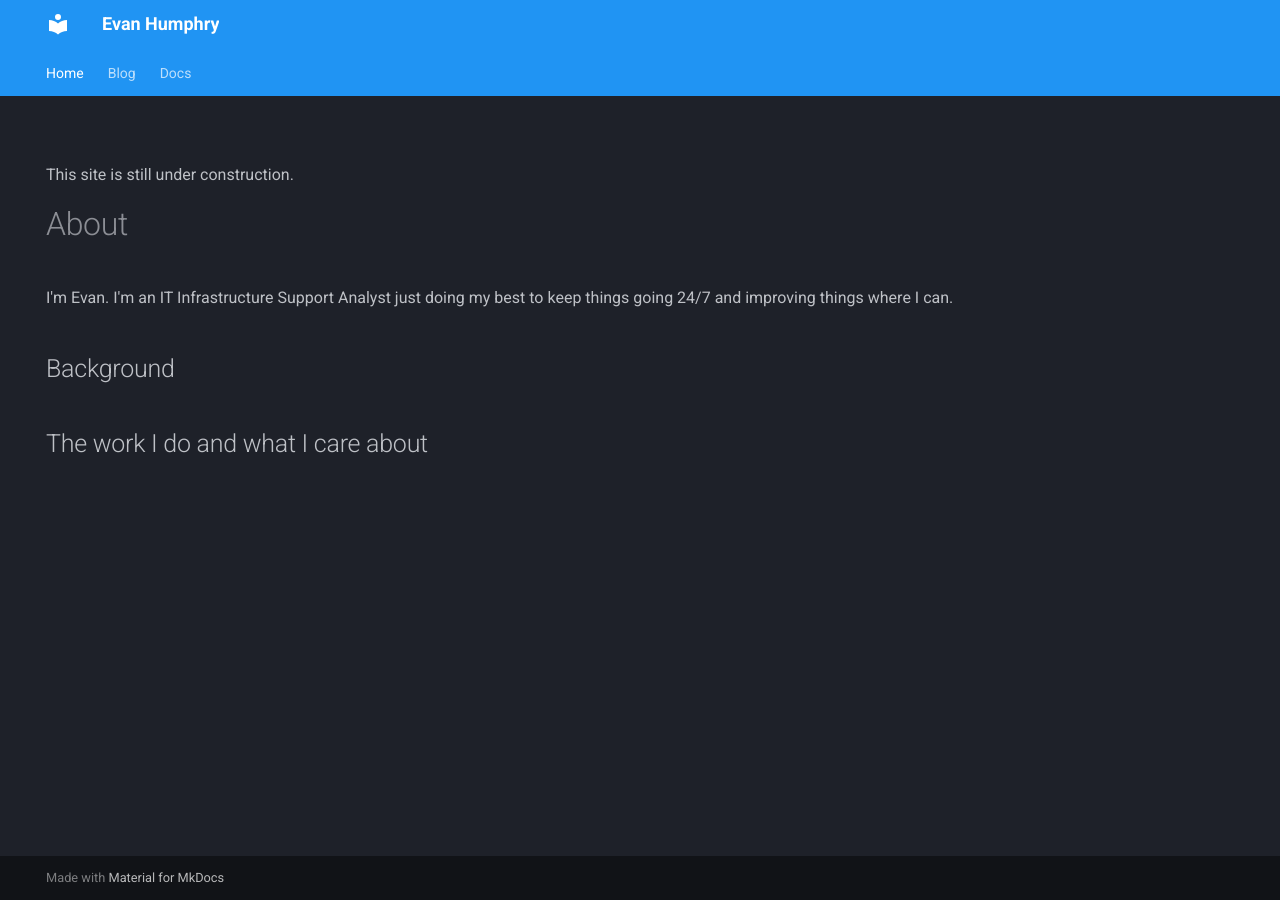
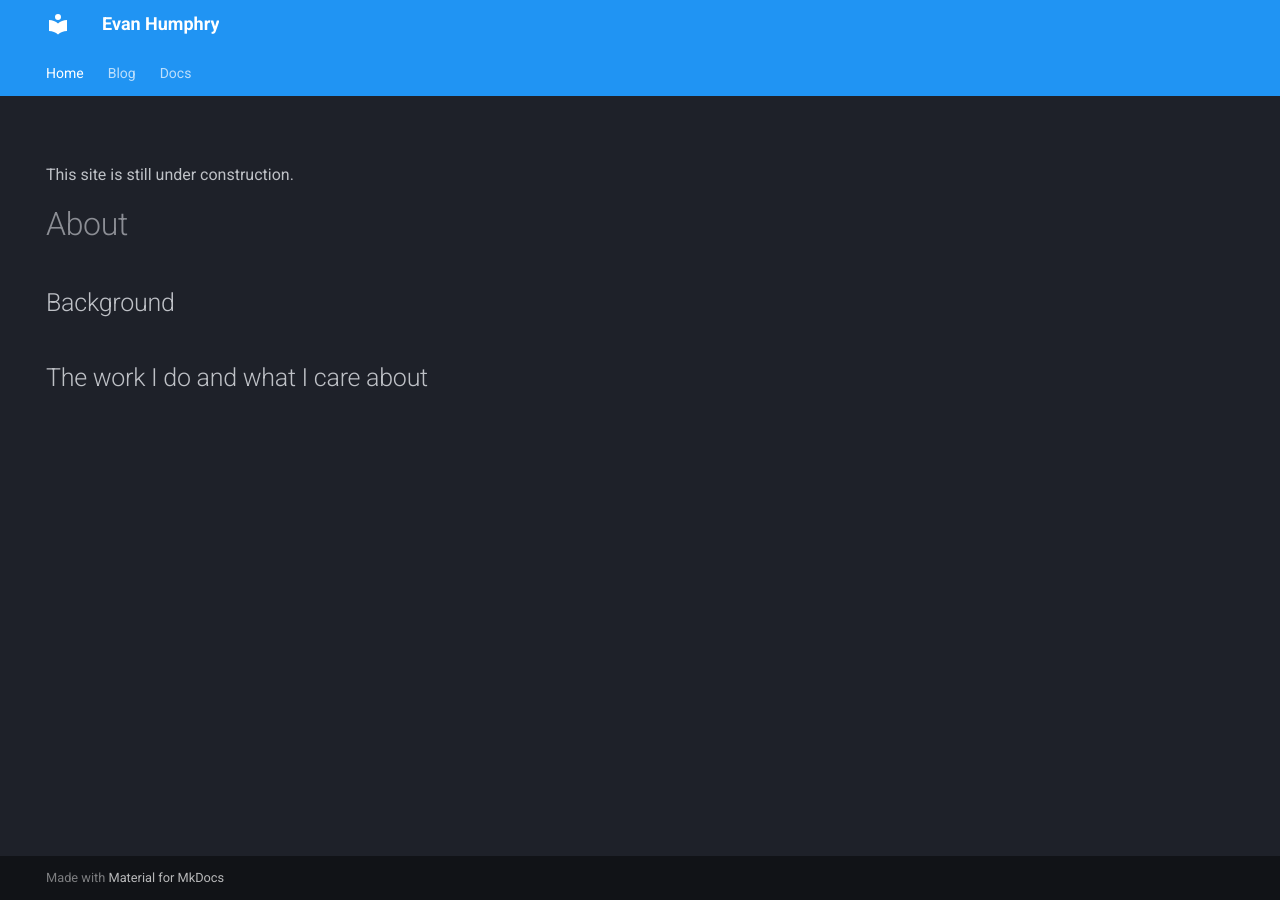
Before and after one commit to evanhumphry/me, an MkDocs documentation site: the page built from docs/index.md, in a window 1280 px wide. Built offline with MkDocs 1.6.1 and Material for MkDocs 9.7.7, drawn with Linux system fonts in a browser that asks for light colours.

Commit message:
Update index.md

```diff
--- a/docs/index.md
+++ b/docs/index.md
@@ -6,7 +6,7 @@ hide:
 This site is still under construction.
 # About
 
-I'm Evan. I'm an IT Infrastructure Support Analyst just doing my best to keep things going 24/7 and improving things where I can.
+
 ## Background
 
 
```
